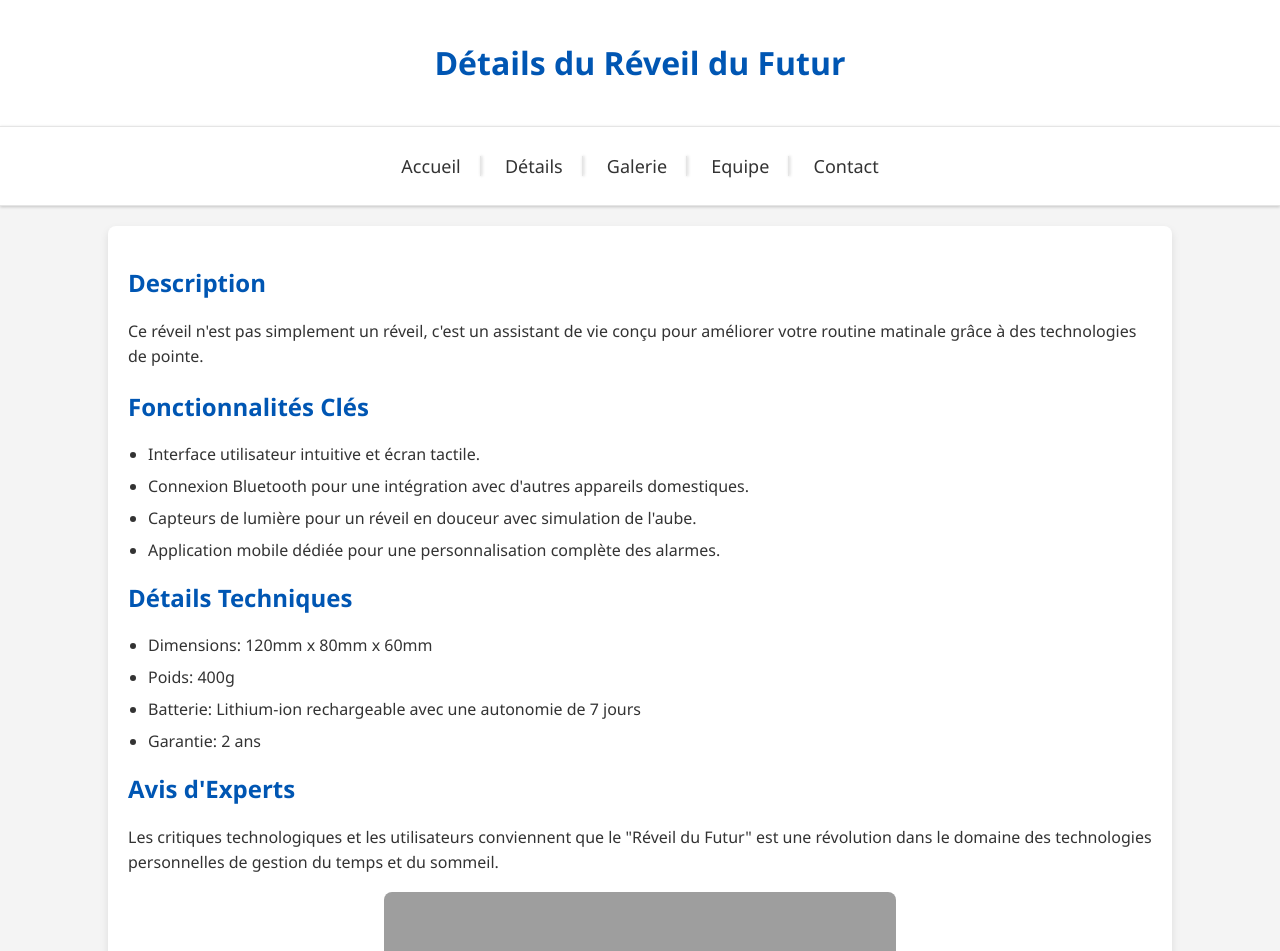
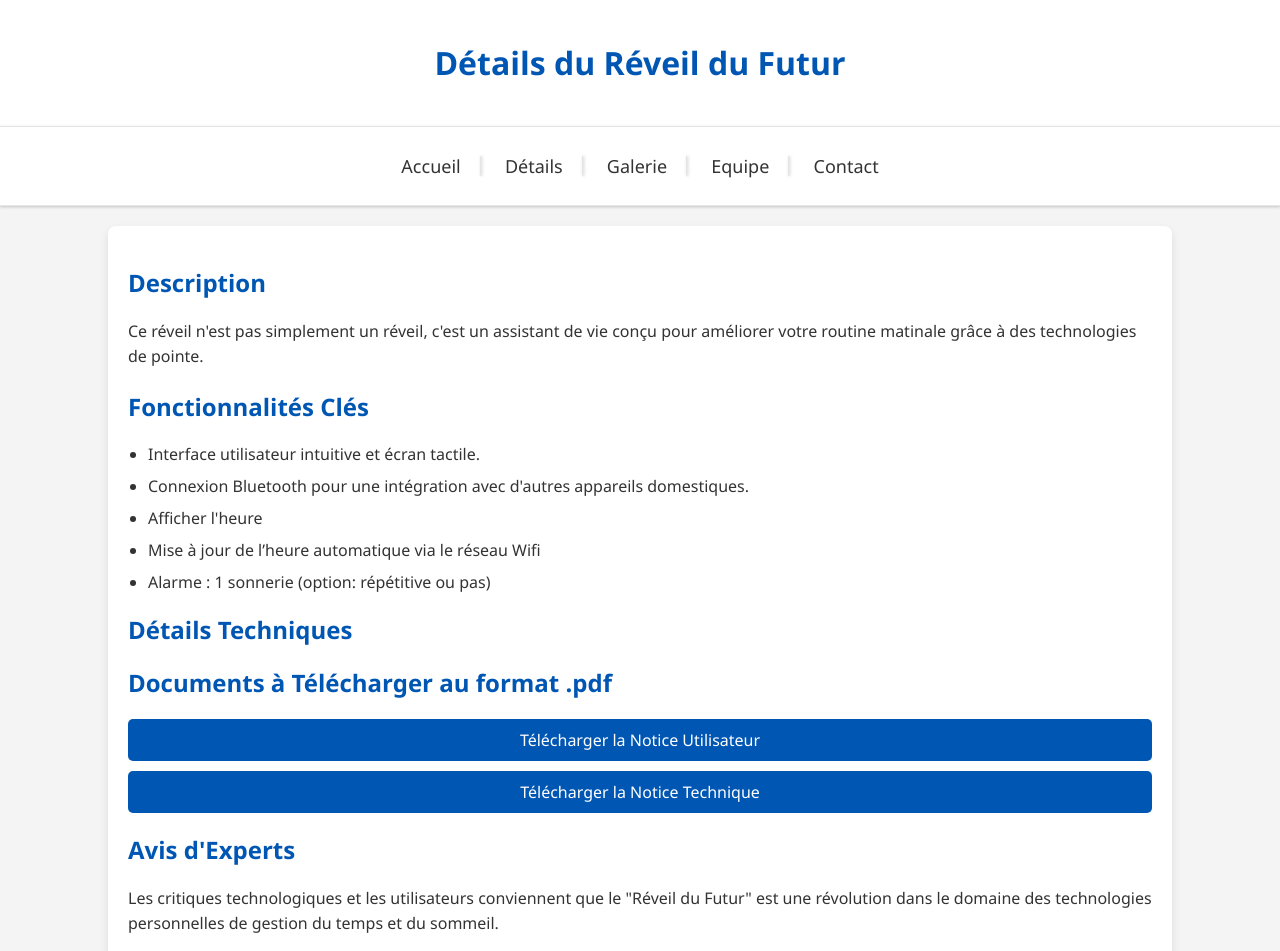
Before and after one commit to kassoumsanogo1/PROJET-REVEIL-DU-FUTUR, a PHP site: page /details.php in a window 1280 px wide. Shown: the top 951 px of the page. Run offline with PHP 8.4, Linux system fonts and the light colour scheme; grey boxes are pictures that could not be loaded.

Commit message:
Update details.php

```diff
--- a/details.php
+++ b/details.php
@@ -78,6 +78,22 @@
             width: 50%;
             border-radius: 8px;
         }
+        .downloads {
+            margin-top: 20px;
+        }
+        .downloads a {
+            display: block;
+            margin: 10px 0;
+            padding: 10px;
+            background: #0056b3;
+            color: white;
+            text-align: center;
+            border-radius: 5px;
+            text-decoration: none;
+        }
+        .downloads a:hover, .downloads a:focus {
+            background: #004494;
+        }
     </style>
 </head>
 <body>
@@ -103,19 +119,20 @@
         <ul>
             <li>Interface utilisateur intuitive et écran tactile.</li>
             <li>Connexion Bluetooth pour une intégration avec d'autres appareils domestiques.</li>
-            <li>Capteurs de lumière pour un réveil en douceur avec simulation de l'aube.</li>
-            <li>Application mobile dédiée pour une personnalisation complète des alarmes.</li>
+            <li>Afficher l'heure</li>
+            <li>Mise à jour de l’heure automatique via le réseau Wifi</li>
+            <li>Alarme : 1 sonnerie (option: répétitive ou pas)</li>
         </ul>
     </section>
 
     <section class="technical-details">
         <h2>Détails Techniques</h2>
-        <ul>
-            <li>Dimensions: 120mm x 80mm x 60mm</li>
-            <li>Poids: 400g</li>
-            <li>Batterie: Lithium-ion rechargeable avec une autonomie de 7 jours</li>
-            <li>Garantie: 2 ans</li>
-        </ul>
+
+        <div class="downloads">
+            <h2>Documents à Télécharger au format .pdf</h2>
+            <a href="docs/notice_utilisateur.pdf" download="Notice Utilisateur - Réveil du Futur.pdf">Télécharger la Notice Utilisateur</a>
+            <a href="docs/notice_technique.pdf" download="Notice Technique - Réveil du Futur.pdf">Télécharger la Notice Technique</a>
+        </div>
     </section>
 
     <section class="expert-reviews">
@@ -124,12 +141,12 @@
     </section>
 
     <div class="image">
-        <img src="https://i.ibb.co/HDBf4yc/horloge.png" alt="Réveil du Futur">
+        <img src="https://i.ibb.co/wsqnkF8/IMG-20240530-173304.jpg" alt="Réveil du Futur">
     </div>
 </div>
 
 <footer>
-    <p>Contactez-nous: info@lereveildufutur.com</p>
+    <p>ENSIM - Le Réveil du Futur © 2024</p>
 </footer>
 </body>
 </html>
```
